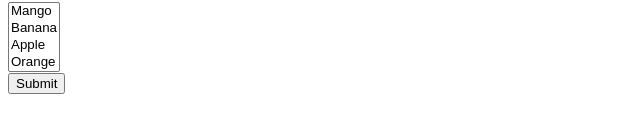
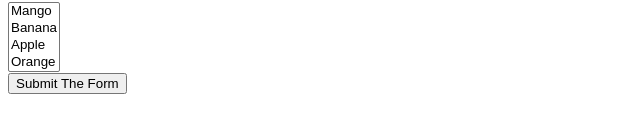
Before and after one commit to georgiaskanavis/HTMLBasic, a plain HTML site: page form.html in a window 1280 px wide. Shown: the part 313-446 px from the top of the page, without its empty margins (0-640 px from the left). Drawn offline with Linux system fonts and the light colour scheme.

Commit message:
form updated - ds store file deleted - sumbit button text updated

```diff
--- a/form.html
+++ b/form.html
@@ -44,7 +44,7 @@
         </select>
       </div>
 
-      <div><button>Submit</button></div>
+      <div><button>Submit The Form</button></div>
     </form>
   </body>
 </html>
```
Also changed, not shown: 1 other file.
